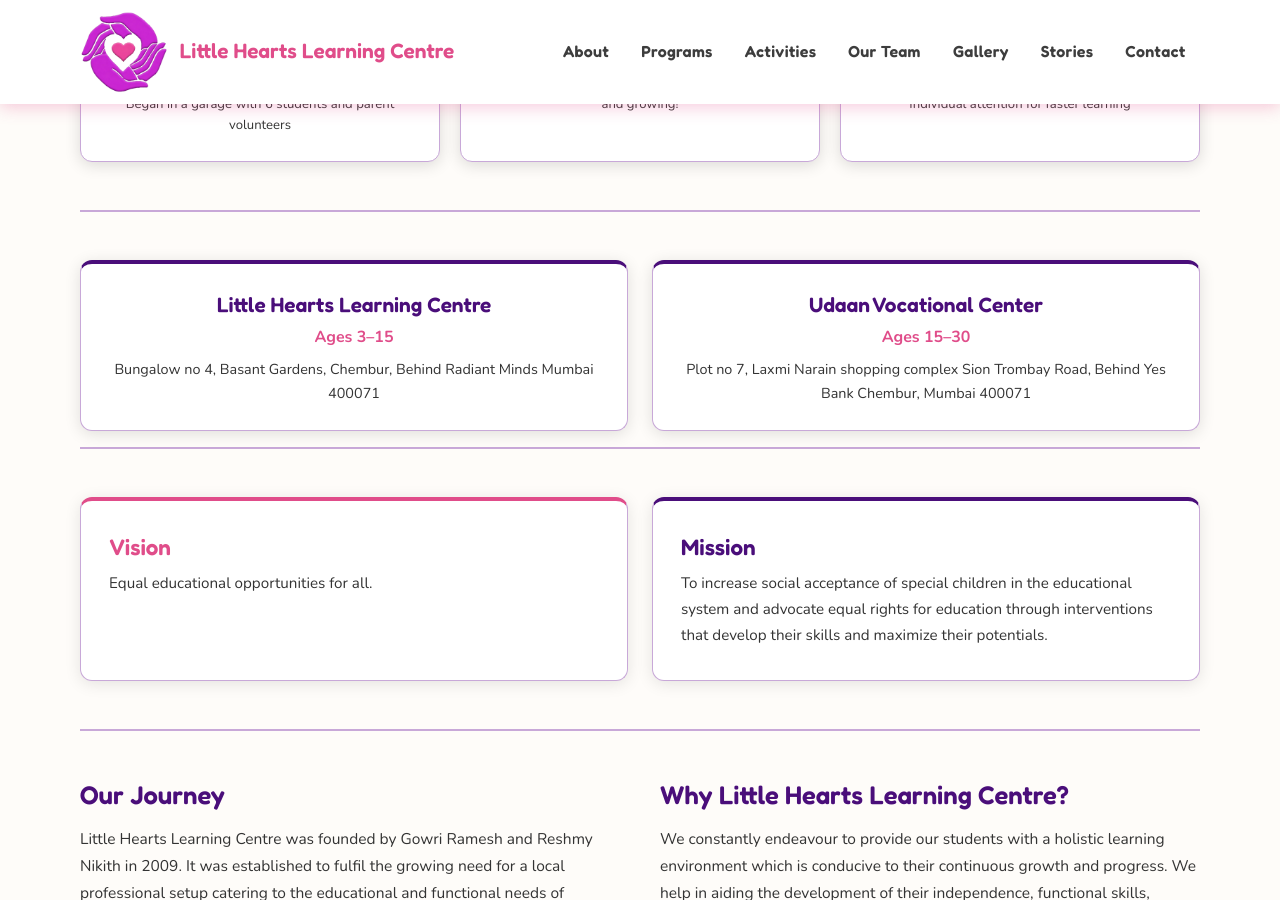
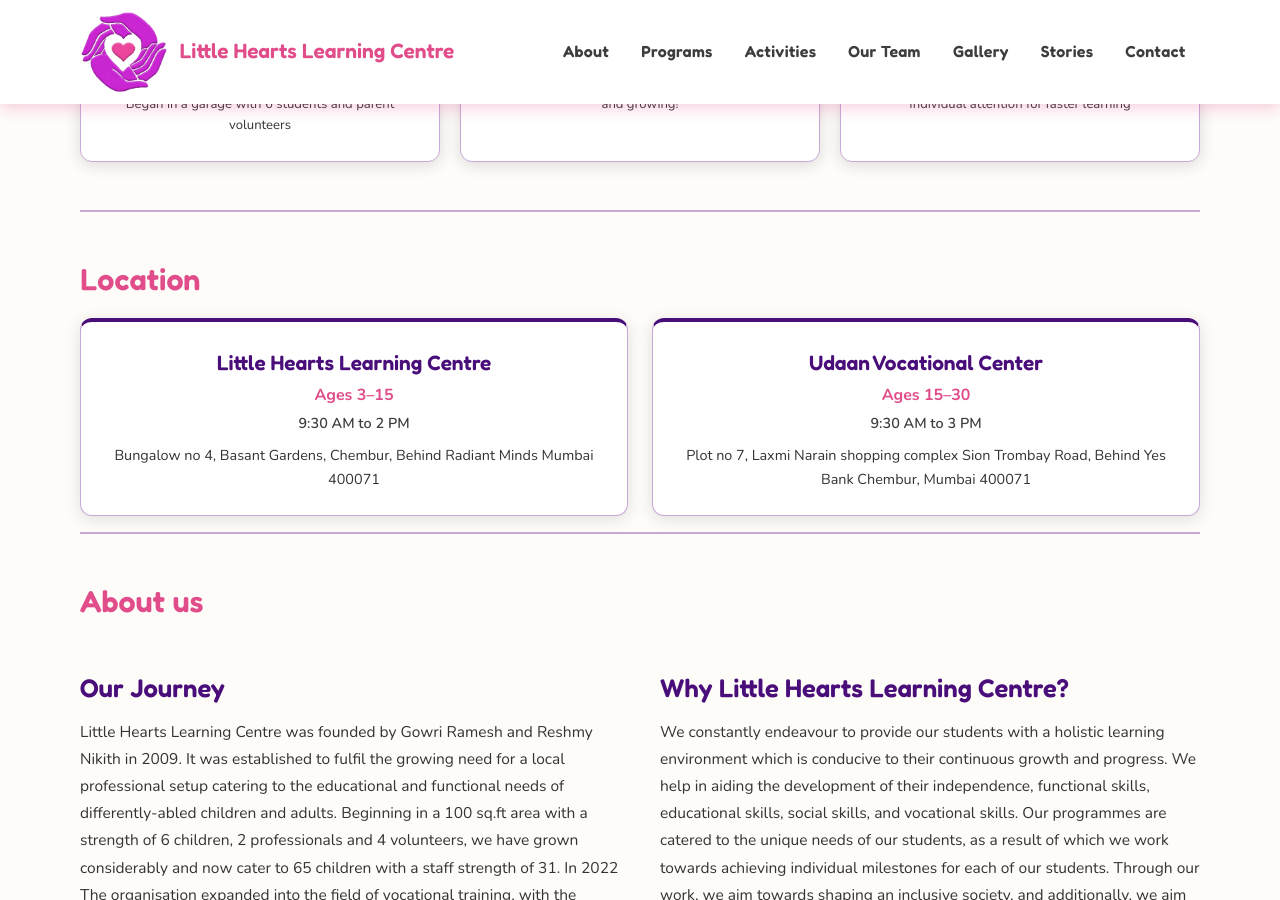
Before and after one commit to Cortinarius-I/LHLC_deCAP, a Jekyll site: the page built from index.md, in a window 1280 px wide and 900 px high, scrolled down 1117 px. Built offline with Jekyll 4.4.1, drawn with Linux system fonts in a browser that asks for light colours; some of the changed text lies outside the part shown.

Commit message:
add homepage section titles

```diff
--- a/_layouts/default.html
+++ b/_layouts/default.html
@@ -58,11 +58,14 @@
 
 {% if page.locations %}
 <section class="locations-section" id="about">
+<h2 class="section-title">Location</h2>
 <div class="locations-grid">
 {% for loc in page.locations %}
 <div class="location-card">
 <h3 class="location-name">{{ loc.name }}</h3>
 <p class="location-ages">{{ loc.ages }}</p>
+{% assign timing = loc.timing | strip %}
+{% if timing != "" %}<p class="location-timing">{{ timing }}</p>{% endif %}
 <p class="location-address">{{ loc.address }}</p>
 </div>
 {% endfor %}
@@ -71,41 +74,43 @@
 {% endif %}
 
 {% if page.about %}
+{% assign journey = page.about.journey | strip %}
+{% assign why = page.about.why | strip %}
 {% assign vision = page.about.vision | strip %}
 {% assign mission = page.about.mission | strip %}
+{% if journey != "" or why != "" or vision != "" or mission != "" %}
+<section class="about-section">
+<h2 class="section-title">About us</h2>
+{% if journey != "" or why != "" %}
+<div class="about-blocks">
+{% if journey != "" %}
+<div class="about-block">
+<h3>Our Journey</h3>
+<p>{{ journey }}</p>
+</div>
+{% endif %}
+{% if why != "" %}
+<div class="about-block about-block--why">
+<h3>Why Little Hearts Learning Centre?</h3>
+<p>{{ why }}</p>
+</div>
+{% endif %}
+</div>
+{% endif %}
 {% if vision != "" or mission != "" %}
-<section class="vision-section">
+<div class="vision-mission-grid">
 {% if vision != "" %}
 <div class="vision-box">
-<h2>Vision</h2>
+<h3>Vision</h3>
 <p>{{ vision }}</p>
 </div>
 {% endif %}
 {% if mission != "" %}
 <div class="mission-box">
-<h2>Mission</h2>
+<h3>Mission</h3>
 <p>{{ mission }}</p>
 </div>
 {% endif %}
-</section>
-{% endif %}
-{% endif %}
-
-{% if page.about %}
-{% assign journey = page.about.journey | strip %}
-{% assign why = page.about.why | strip %}
-{% if journey != "" or why != "" %}
-<section class="about-section">
-{% if journey != "" %}
-<div class="about-block">
-<h2>Our Journey</h2>
-<p>{{ journey }}</p>
-</div>
-{% endif %}
-{% if why != "" %}
-<div class="about-block about-block--why">
-<h2>Why Little Hearts Learning Centre?</h2>
-<p>{{ why }}</p>
 </div>
 {% endif %}
 </section>
--- a/assets/css/main.scss
+++ b/assets/css/main.scss
@@ -281,6 +281,16 @@
   color: $muted;
 }
 
+// ── Section title ──
+
+.section-title {
+  font-family: 'Fredoka', sans-serif;
+  font-size: 1.9rem;
+  color: $primary;
+  text-align: left;
+  margin: 0 0 1.25rem;
+}
+
 // ── Locations ──
 
 .locations-section {
@@ -315,6 +325,13 @@
   font-weight: 700;
   font-size: 1rem;
   color: $primary;
+  margin: 0 0 0.25rem;
+}
+
+.location-timing {
+  font-size: 0.9rem;
+  font-weight: 600;
+  color: $text;
   margin: 0 0 0.5rem;
 }
 
@@ -329,12 +346,18 @@
 .about-section {
   padding: 3rem 0;
   border-bottom: 2px solid $border;
+  display: flex;
+  flex-direction: column;
+  gap: 2rem;
+}
+
+.about-blocks {
   display: grid;
   grid-template-columns: repeat(auto-fit, minmax(280px, 1fr));
   gap: 2.5rem;
 }
 
-.about-block h2 {
+.about-block h3 {
   font-family: 'Fredoka', sans-serif;
   font-size: 1.6rem;
   color: $accent;
@@ -346,6 +369,12 @@
   color: $muted;
   line-height: 1.75;
   margin: 0;
+}
+
+.vision-mission-grid {
+  display: grid;
+  grid-template-columns: repeat(auto-fit, minmax(260px, 1fr));
+  gap: 1.5rem;
 }
 
 // ── Testimonials ──
@@ -537,14 +566,6 @@
 
 // ── Vision / Mission ──
 
-.vision-section {
-  display: grid;
-  grid-template-columns: repeat(auto-fit, minmax(260px, 1fr));
-  gap: 1.5rem;
-  padding: 3rem 0;
-  border-bottom: 2px solid $border;
-}
-
 .vision-box,
 .mission-box {
   background: $card-bg;
@@ -557,15 +578,15 @@
 .vision-box { border-top: 4px solid $primary; }
 .mission-box { border-top: 4px solid $accent; }
 
-.vision-box h2,
-.mission-box h2 {
+.vision-box h3,
+.mission-box h3 {
   font-family: 'Fredoka', sans-serif;
   font-size: 1.4rem;
   margin: 0 0 0.65rem;
 }
 
-.vision-box h2 { color: $primary; }
-.mission-box h2 { color: $accent; }
+.vision-box h3 { color: $primary; }
+.mission-box h3 { color: $accent; }
 
 .vision-box p,
 .mission-box p {
@@ -1277,10 +1298,6 @@
     font-size: 0.95rem;
   }
 
-  .vision-section {
-    padding: 2rem 0;
-  }
-
   .content-section {
     padding: 2rem 0;
   }
--- a/index.md
+++ b/index.md
@@ -24,9 +24,11 @@
 locations:
   - name: Little Hearts Learning Centre
     ages: Ages 3–15
+    timing: 9:30 AM to 2 PM
     address: Bungalow no 4, Basant Gardens, Chembur, Behind Radiant Minds Mumbai 400071
   - name: Udaan Vocational Center
     ages: Ages 15–30
+    timing: 9:30 AM to 3 PM
     address: Plot no 7, Laxmi Narain shopping complex  Sion Trombay Road, Behind Yes
       Bank  Chembur, Mumbai 400071
 about:
```
